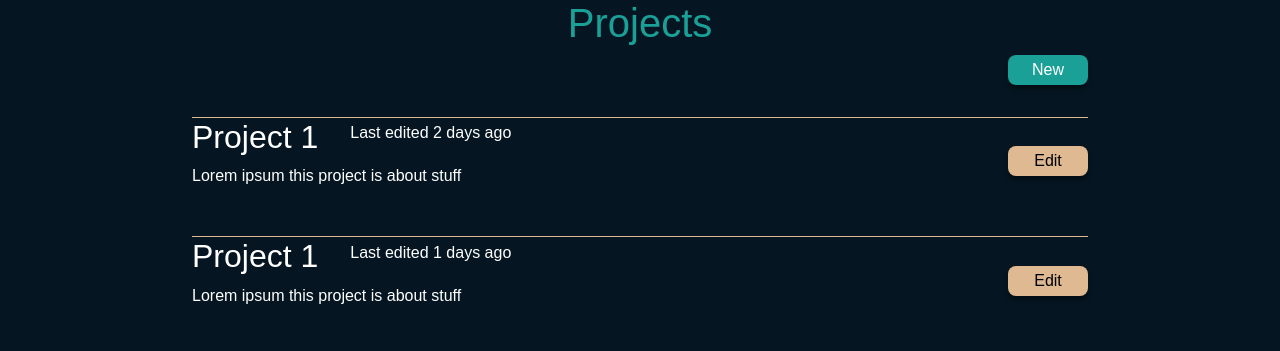
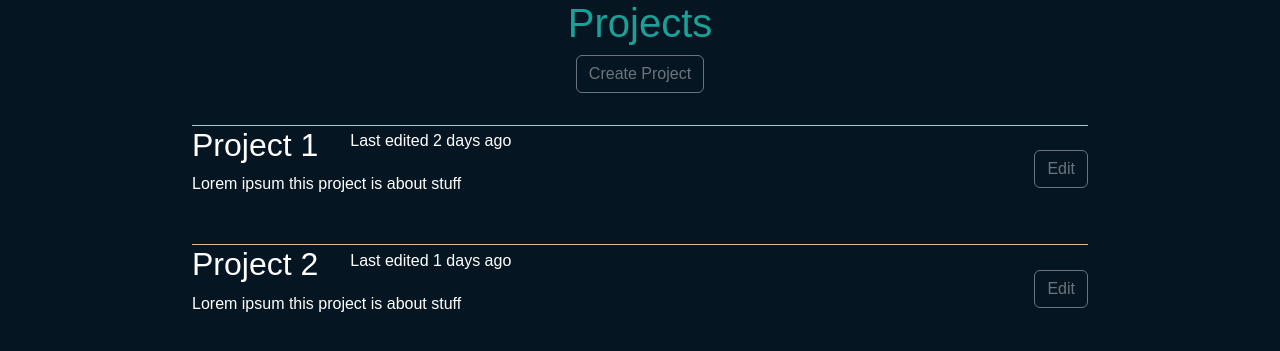
Before and after one commit to Gardego5/group-final-sprint-7, a React (Create React App) app in the folder client/: page /projects in a window 1280 px wide. Shown: the part 335-686 px from the top of the page. Built offline with nearby package versions, Linux system fonts and the light colour scheme; the HTML template or start-up script is replaced by a standard one.

Commit message:
project page improvements

```diff
--- a/client/src/components/Modals/CreateProject.jsx
+++ b/client/src/components/Modals/CreateProject.jsx
@@ -19,11 +19,11 @@ import {
   StyledCloseButton,
 } from "./Modals.module";
 
-const CreateProject = ({ teamId }) => {
+const CreateProject = ({ teamId, buttonText, projName, projectDescription }) => {
   const [modalOpen, setModalOpen] = useState(false);
 
   const dispatch = useDispatch();
-  const toggle = () => setModalOpen(!modalOpen);
+  const toggle = () => {setModalOpen(!modalOpen)};
   const handleSubmit = (values) => {
     const project = {
       teamId: parseInt(teamId),
@@ -35,13 +35,13 @@ const CreateProject = ({ teamId }) => {
     <>
       <Button outline onClick={() => setModalOpen(true)}>
         {" "}
-        Create Project
+        {buttonText}
       </Button>
       <StyledModal isOpen={modalOpen} toggle={toggle}>
         {" "}
         <StyledModalHeader>
           {" "}
-          Create Project
+          Create or Edit Project
           <StyledCloseButton color="danger" onClick={() => setModalOpen(false)}>
             X
           </StyledCloseButton>
@@ -59,8 +59,11 @@ const CreateProject = ({ teamId }) => {
                 <Label htmlFor="projectName"></Label>
                 <StyledField
                   name="projectName"
+                  as="textarea"
+                  rows="1"
                   placeholder="Project Name"
                   className="form-control"
+                  defaultValue={projName}
                 />
               </FormGroup>
               <FormGroup>
@@ -71,6 +74,7 @@ const CreateProject = ({ teamId }) => {
                   rows="5"
                   className="form-control"
                   placeholder="Description"
+                  defaultValue={projectDescription}
                 />
               </FormGroup>
               <StyledButton type="submit" color="primary">
--- a/client/src/components/Project.jsx
+++ b/client/src/components/Project.jsx
@@ -1,5 +1,6 @@
 import styled from "styled-components";
 import BasicButton from "./ModalComponents/BasicButton";
+import CreateProject from "./Modals/CreateProject";
 
 const StyledProject = styled.div`
   display: flex;
@@ -21,7 +22,7 @@ const Project = ({ name, editedDaysAgo, desc, onEdit }) => {
     editedDaysAgo !== undefined &&
     desc !== undefined ? (
     <StyledProject>
-    <BasicButton className="edit-button" bg="#deb992" c="black">Edit</BasicButton>
+      <CreateProject projName={name} projectDescription={desc} buttonText="Edit"/>
       <div className="project-row">
         <div className="project-title">
           <h2>{name}</h2>
@@ -31,9 +32,7 @@ const Project = ({ name, editedDaysAgo, desc, onEdit }) => {
       </div>
     </StyledProject>
   ) : (
-    <StyledProject>
-      <BasicButton className="edit-button" onClick={onEdit}>New</BasicButton>
-    </StyledProject>
+    <StyledProject/>
   );
 };
 
--- a/client/src/pages/Projects.jsx
+++ b/client/src/pages/Projects.jsx
@@ -3,6 +3,7 @@ import styled from "styled-components";
 
 import NavBar from "../components/NavBar";
 import Project from "../components/Project";
+import CreateProject from "../components/Modals/CreateProject";
 
 const StyledProjects = styled.div`
   display: flex;
@@ -21,7 +22,7 @@ const defaultProjects = [
     desc: "Lorem ipsum this project is about stuff",
   },
   {
-    name: "Project 1",
+    name: "Project 2",
     editedDaysAgo: 1,
     desc: "Lorem ipsum this project is about stuff",
   },
@@ -37,7 +38,8 @@ const Projects = () => {
       <NavBar />
       <StyledProjects>
         <h1>Projects</h1>
-        <Project onEdit={addNewProject} />
+        <CreateProject buttonColor="#1BA098" buttonText="Create Project"/>
+        <Project/>
         {projects.map(({ name, editedDaysAgo, desc }, idx) => (
           <Project
             name={name}
```
